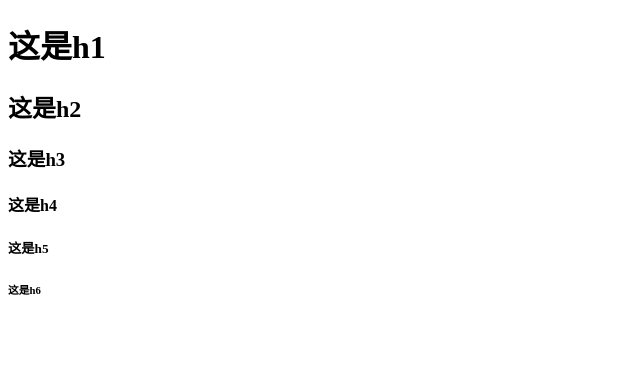
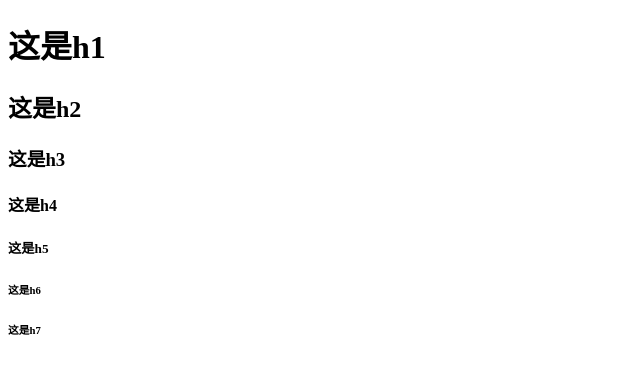
Before and after one commit to yzy828/ceshi, a plain HTML site: page index.html in a window 1280 px wide. Shown: the full height of the page, 0-640 px from the left. Drawn offline with Linux system fonts and the light colour scheme.

Commit message:
增加h7

```diff
--- a/index.html
+++ b/index.html
@@ -12,6 +12,7 @@
     <h4>这是h4</h4>
     <h5>这是h5</h5>
     <h6>这是h6</h6>
+    <h6>这是h7</h6>
 </div>
 </body>
 </html>
```
